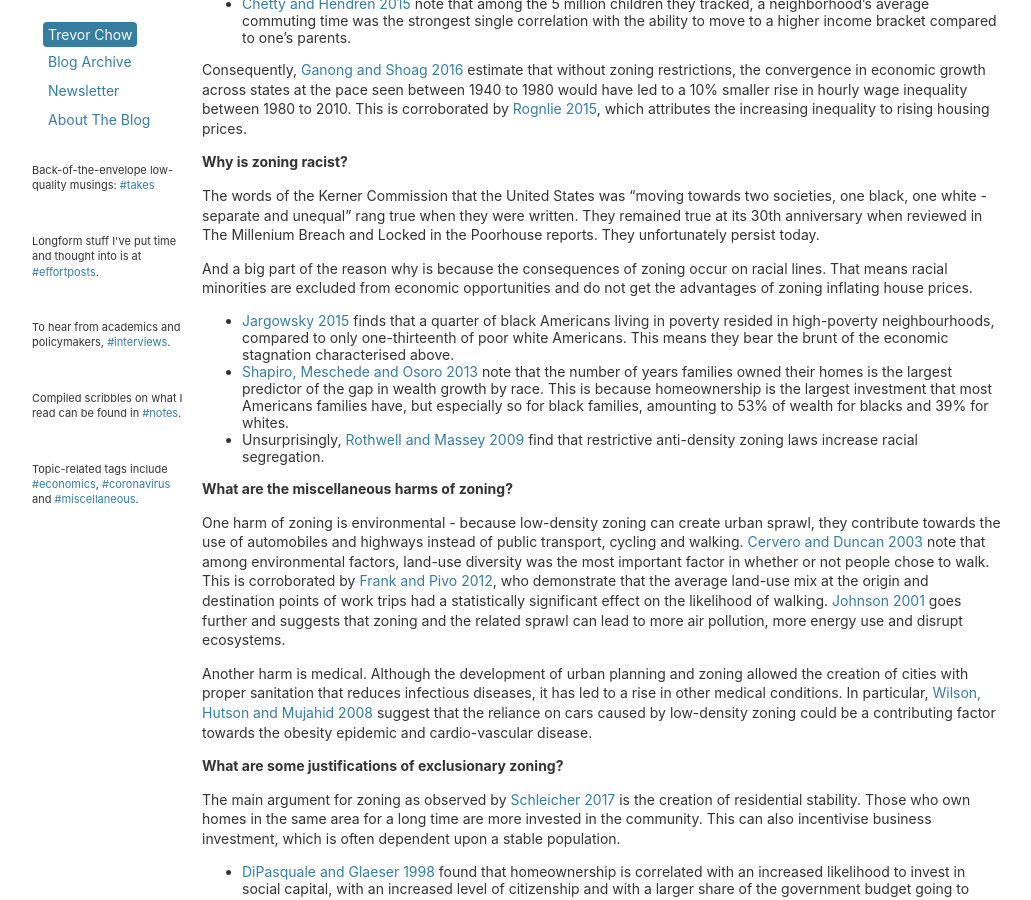
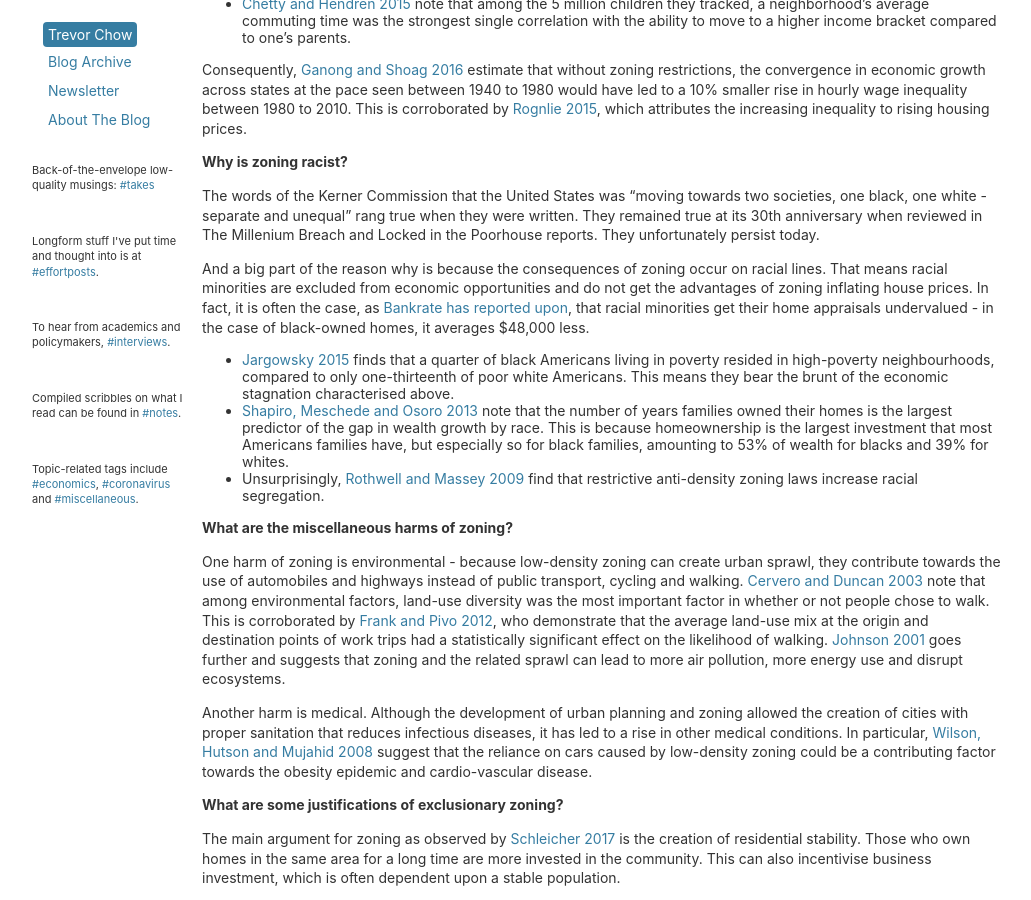
Before and after one commit to tmychow/tmychow.github.io, a Jekyll site: the page built from _posts/2020-06-28-zoning-laws-why-they-suck.md, in a window 1280 px wide and 900 px high, scrolled down 2149 px. Shown: the whole window, without its empty margins (28-1059 px from the left). Built offline with Jekyll 4.4.1, drawn with Linux system fonts in a browser that asks for light colours.

Commit message:
Update 2020-06-28-zoning-laws-why-they-suck.md

```diff
--- a/_posts/2020-06-28-zoning-laws-why-they-suck.md
+++ b/_posts/2020-06-28-zoning-laws-why-they-suck.md
@@ -71,7 +71,7 @@ Consequently, [Ganong and Shoag 2016](https://www.brookings.edu/wp-content/uploa
 
 The words of the Kerner Commission that the United States was "moving towards two societies, one black, one white - separate and unequal" rang true when they were written. They remained true at its 30th anniversary when reviewed in The Millenium Breach and Locked in the Poorhouse reports. They unfortunately persist today.
 
-And a big part of the reason why is because the consequences of zoning occur on racial lines. That means racial minorities are excluded from economic opportunities and do not get the advantages of zoning inflating house prices.
+And a big part of the reason why is because the consequences of zoning occur on racial lines. That means racial minorities are excluded from economic opportunities and do not get the advantages of zoning inflating house prices. In fact, it is often the case, as [Bankrate has reported upon](https://www.bankrate.com/real-estate/appraisal-gap-makes-homeownership-tougher-for-black-families/), that racial minorities get their home appraisals undervalued - in the case of black-owned homes, it averages $48,000 less.
 - [Jargowsky 2015](https://tcf.org/content/report/architecture-of-segregation/) finds that a quarter of black Americans living in poverty resided in high-poverty neighbourhoods, compared to only one-thirteenth of poor white Americans. This means they bear the brunt of the economic stagnation characterised above.
 - [Shapiro, Meschede and Osoro 2013](https://heller.brandeis.edu/iasp/pdfs/racial-wealth-equity/racial-wealth-gap/roots-widening-racial-wealth-gap.pdf) note that the number of years families owned their homes is the largest predictor of the gap in wealth growth by race. This is because homeownership is the largest investment that most Americans families have, but especially so for black families, amounting to 53% of wealth for blacks and 39% for whites.
 - Unsurprisingly, [Rothwell and Massey 2009](http://citeseerx.ist.psu.edu/viewdoc/download?doi=10.1.1.489.8958&rep=rep1&type=pdf) find that restrictive anti-density zoning laws increase racial segregation.
```
